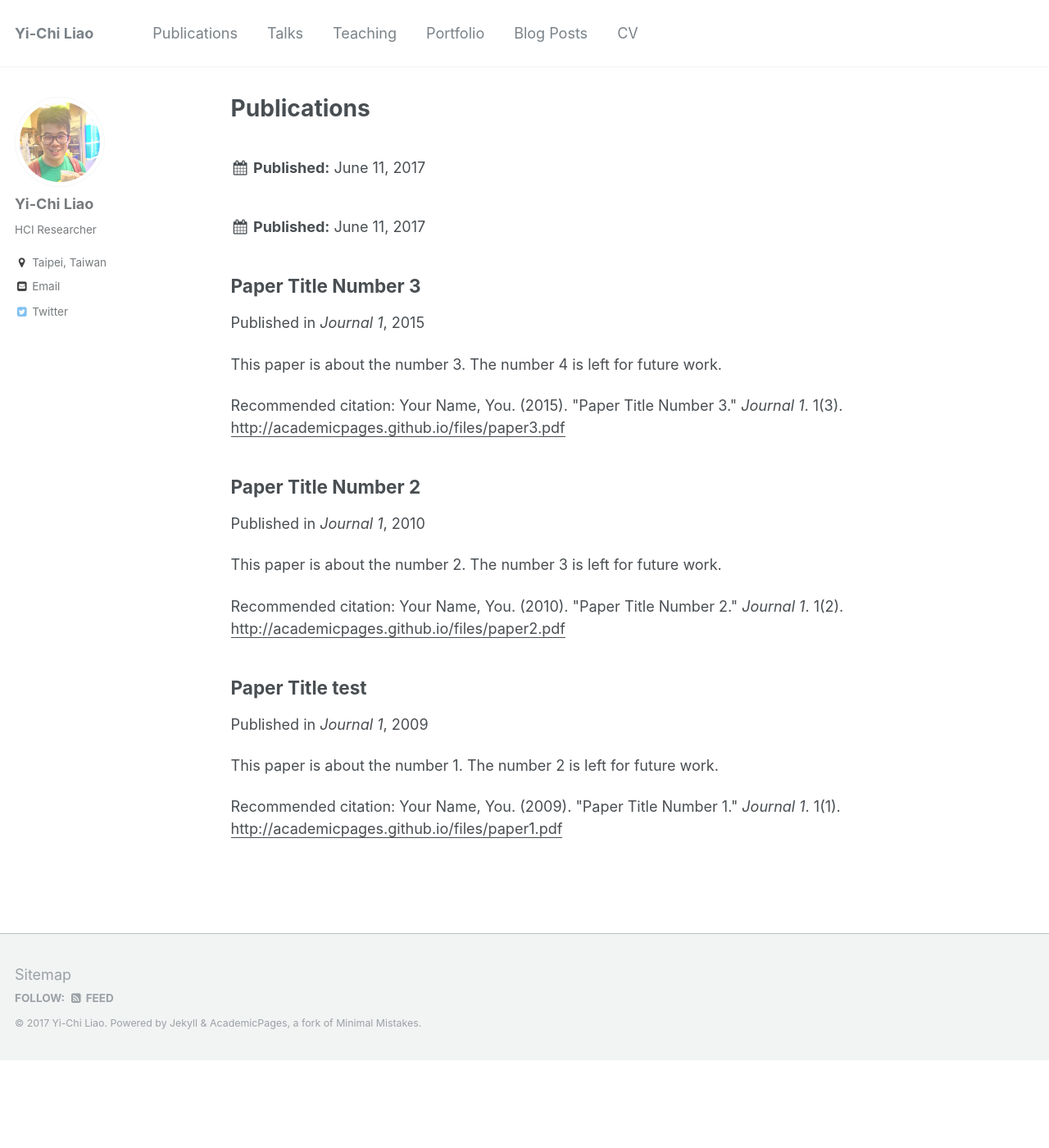
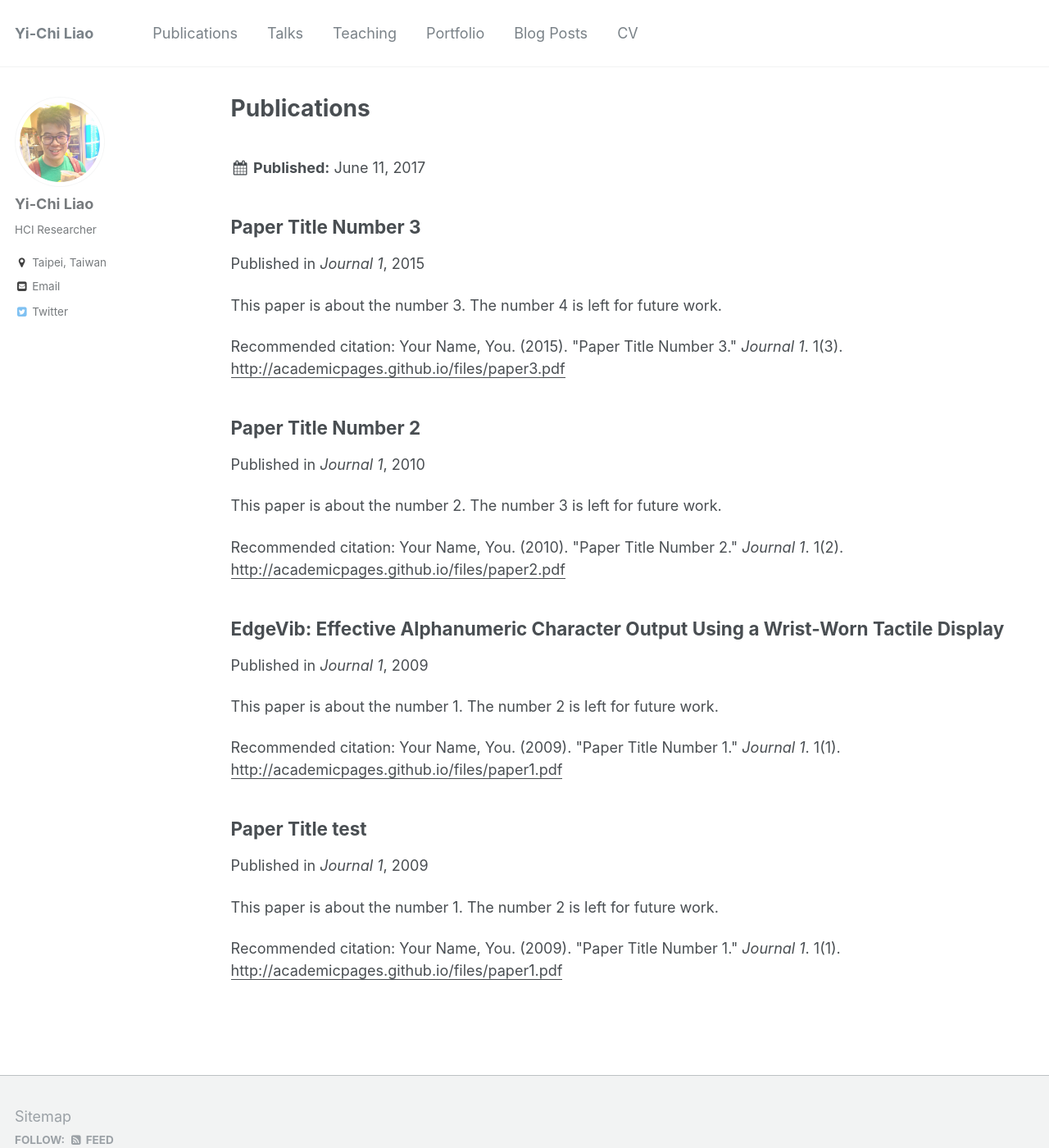
Before and after one commit to yichiliao/yichiliao.github.io, a Jekyll site: the page built from _pages/publications.md, in a window 1280 px wide and 1400 px high. Shown: the whole window at 82% size. Built offline with Jekyll 4.4.1, drawn with Linux system fonts in a browser that asks for light colours.

Commit message:
publication page

```diff
--- a/_publications/2016-edgevib-uist16.md
+++ b/_publications/2016-edgevib-uist16.md
@@ -2,10 +2,11 @@
 title: "EdgeVib: Effective Alphanumeric Character Output Using a Wrist-Worn Tactile Display"
 collection: publications
 permalink: /publication/2016-edgevib-uist16
-excerpt: 'This paper presents EdgeVib, a system of spatiotemporal vibration patterns for delivering alphanumeric characters on wrist-worn vibrotactile displays.'
-date: 2016-10-16
-venue: 'UIST'16, 6-page paper'
-paperurl: 'http://yichiliao.github.io/files/uist16.pdf'
+excerpt: 'This paper is about the number 1. The number 2 is left for future work.'
+date: 2009-10-01
+venue: 'Journal 1'
+paperurl: 'http://academicpages.github.io/files/paper1.pdf'
+citation: 'Your Name, You. (2009). &quot;Paper Title Number 1.&quot; <i>Journal 1</i>. 1(1).'
 ---
 This paper presents EdgeVib, a system of spatiotemporal vibration patterns for delivering alphanumeric characters on wrist-worn vibrotactile displays. We first investigated spatiotemporal pattern delivery through a watch-back tactile display by performing a series of user studies. The results reveal that employing a 2×2 vibrotactile array is more effective than employing a 3×3 one, because the lower-resolution array creates clearer tactile sensations in less time consumption. We then deployed EdgeWrite patterns on a 2×2 vibrotactile array to determine any difficulties of delivering alphanumerical characters, and then modified the unistroke patterns into multistroke EdgeVib ones on the basis of the findings. The results of a 24-participant user study reveal that the recognition rates of the modified multistroke patterns were significantly higher than the original unistroke ones in both alphabet (85.9% vs. 70.7%) and digits (88.6% vs. 78.5%) delivery, and a further study indicated that the techniques can be generalized to deliver two-character compound messages with recognition rates higher than 83.3%. The guidelines derived from our study can be used for designing watch-back tactile displays for alphanumeric character output.
 
```
